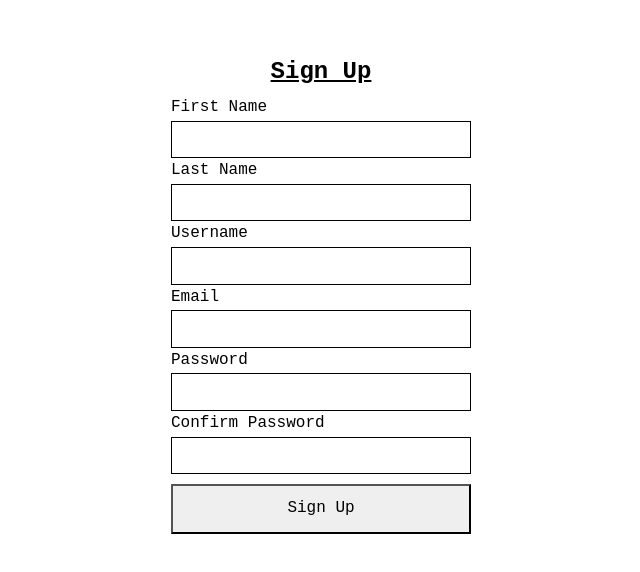
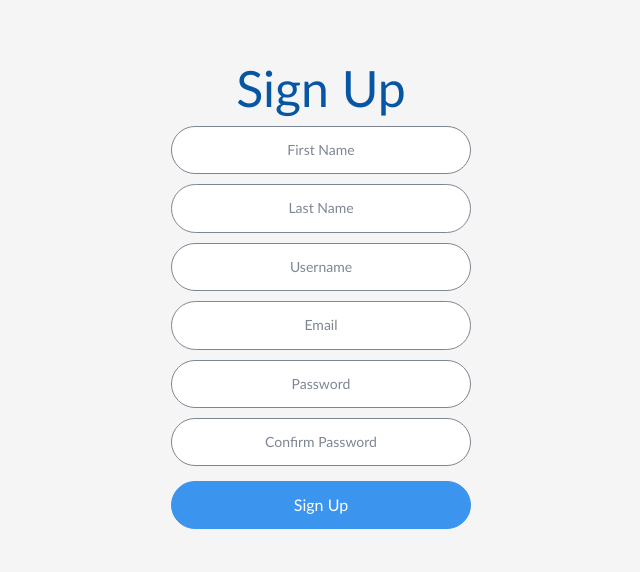
Before and after one commit to ZahraFalih/proto-frontend, a React (Create React App) app: page /signup in a window 1280 px wide. Shown: the part 120-692 px from the top of the page, without its empty margins (319-959 px from the left). Built offline with nearby package versions, Linux system fonts and the light colour scheme.

Commit message:
sign-up first design done let's go

```diff
--- a/src/pages/LoginPage.js
+++ b/src/pages/LoginPage.js
@@ -84,7 +84,6 @@ const LoginPage = () => {
       </form>
     </div>
   );
-
 };
 
 export default LoginPage;
--- a/src/pages/SignUpPage.js
+++ b/src/pages/SignUpPage.js
@@ -1,5 +1,6 @@
 import React, { useState } from "react";
 import { useNavigate } from "react-router-dom";
+import '../styles/SignUpPage.css';
 
 const SignUpPage = () => {
   const [firstName, setFirstName] = useState('');
@@ -61,128 +62,67 @@ const SignUpPage = () => {
   };
 
     return (
-    <div
-      style={{
-        minHeight: "100vh",
-        display: "flex",
-        flexDirection: "column",
-        alignItems: "center",
-        justifyContent: "center",
-        backgroundColor: "#fff",
-        fontFamily: "Courier New, monospace",
-        color: "#000",
-        textAlign: "center",
-      }}
-    >
-      <h1
-        style={{
-          fontSize: "24px",
-          fontWeight: "bold",
-          textDecoration: "underline",
-        }}
-      >
-        Sign Up
-      </h1>
+      <div className="signup-container">
+        <h1 className="signup-title">Sign Up</h1>
 
-      {error && <p style={{ color: "red" }}>{error}</p>}
+        {error && <p className="error-message">{error}</p>}
 
-      <form
-        onSubmit={handleSignUp}
-        style={{ width: "300px", textAlign: "left" }}
-      >
-        <label>First Name</label>
+        <form onSubmit={handleSignUp} className="signup-form">
           <input
             type="text"
             value={firstName}
             onChange={(e) => setFirstName(e.target.value)}
             required
-          style={{
-            width: "100%",
-            padding: "5px",
-            border: "1px solid #000",
-            fontFamily: "Courier New, monospace",
-          }}
+            className="signup-input"
+            placeholder="First Name"
           />
 
-        <label>Last Name</label>
           <input
             type="text"
             value={lastName}
             onChange={(e) => setLastName(e.target.value)}
             required
-          style={{
-            width: "100%",
-            padding: "5px",
-            border: "1px solid #000",
-            fontFamily: "Courier New, monospace",
-          }}
+            className="signup-input"
+            placeholder="Last Name"
           />
 
-        <label>Username</label>
           <input
             type="text"
             value={username}
             onChange={(e) => setUsername(e.target.value)}
             required
-          style={{
-            width: "100%",
-            padding: "5px",
-            border: "1px solid #000",
-            fontFamily: "Courier New, monospace",
-          }}
+            className="signup-input"
+            placeholder="Username"
           />
 
-        <label>Email</label>
           <input
             type="email"
             value={email}
             onChange={(e) => setEmail(e.target.value)}
             required
-          style={{
-            width: "100%",
-            padding: "5px",
-            border: "1px solid #000",
-            fontFamily: "Courier New, monospace",
-          }}
+            className="signup-input"
+            placeholder="Email"
           />
 
-        <label>Password</label>
           <input
             type="password"
             value={password}
             onChange={(e) => setPassword(e.target.value)}
             required
-          style={{
-            width: "100%",
-            padding: "5px",
-            border: "1px solid #000",
-            fontFamily: "Courier New, monospace",
-          }}
+            className="signup-input"
+            placeholder="Password"
           />
 
-        <label>Confirm Password</label>
           <input
             type="password"
             value={confirmPassword}
             onChange={(e) => setConfirmPassword(e.target.value)}
             required
-          style={{
-            width: "100%",
-            padding: "5px",
-            border: "1px solid #000",
-            fontFamily: "Courier New, monospace",
-          }}
+            className="signup-input"
+            placeholder="Confirm Password"
           />
 
-        <button
-          type="submit"
-          disabled={loading}
-          style={{
-            width: "100%",
-            padding: "10px",
-            marginTop: "10px",
-          }}
-        >
+          <button type="submit" disabled={loading} className="signup-button">
             {loading ? "Signing Up..." : "Sign Up"}
           </button>
         </form>
--- a/src/pages/welcomePage.js
+++ b/src/pages/welcomePage.js
@@ -19,7 +19,7 @@ const WelcomePage = () => {
           LOGIN
         </button>
         </Link>
-        <Link to='/signup-button'>
+        <Link to='/signup'>
         <button className='signup-button'>
           SIGN UP
         </button>
--- /dev/null
+++ b/src/styles/SignUpPage.css
@@ -0,0 +1,86 @@
+/* SignUpPage.css */
+
+.signup-container {
+  min-height: 100vh;
+  display: flex;
+  flex-direction: column;
+  align-items: center;
+  justify-content: center;
+  background-color: #F5F5F5;
+  color: #000;
+  text-align: center;
+}
+
+.signup-title {
+  font-size: 50px;
+  font-family: 'Gill Sans', 'Gill Sans MT', Calibri, 'Trebuchet MS', sans-serif;
+  color: #0756A4;
+}
+
+.error-message {
+  color: red;
+  font-size: 14px;
+  margin-top: 5px;
+}
+
+.signup-form {
+  width: 300px;
+  display: flex;
+  flex-direction: column;
+  align-items: center;
+}
+
+.input-container {
+  width: 100%;
+  position: relative;
+}
+
+.signup-input {
+  width: 100%;
+  border-radius: 70px;
+  padding: 12px;
+  border: 1px solid #7f8693;
+  font-family: 'Gill Sans', 'Gill Sans MT', Calibri, 'Trebuchet MS', sans-serif;
+  margin-bottom: 10px;
+  background-color: #fff;
+  font-size: 14px;
+  color: #000;
+  text-align: center;
+}
+
+.signup-input::placeholder {
+  color: #7f8693;
+  font-size: 14px;
+  text-align: center;
+}
+
+.button-container {
+  width: 180px;
+  margin-top: 20px;
+  display: flex;
+  flex-direction: column;
+  align-items: stretch;
+  justify-content: space-between;
+}
+
+.signup-button {
+  width: 100%;
+  background-color: #3B95EF;
+  color: #fff;
+  border-radius: 70px;
+  padding: 10px 15px;
+  border: 1px solid #3B95EF;
+  cursor: pointer;
+  margin: 5px;
+  font-family: 'Gill Sans', 'Gill Sans MT', Calibri, 'Trebuchet MS', sans-serif;
+  transition: background 0.3s ease;
+}
+
+.signup-button:hover {
+  background-color: #2279D0;
+}
+
+.signup-button:disabled {
+  background-color: #ccc;
+  cursor: not-allowed;
+}
```
Lines whose indentation alone changed are shown as unchanged.
